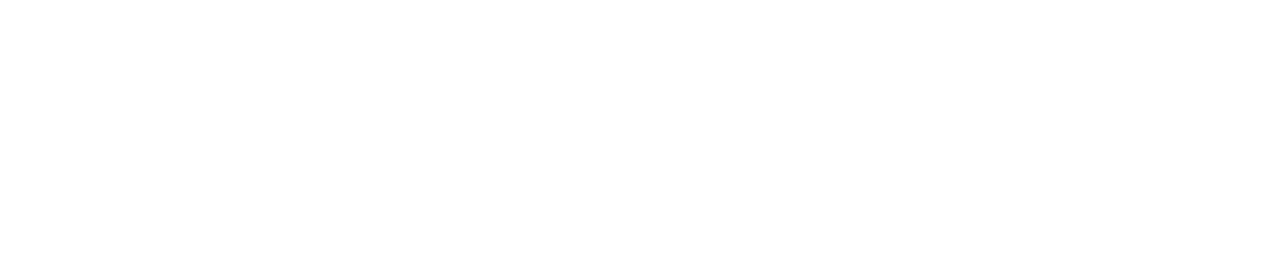
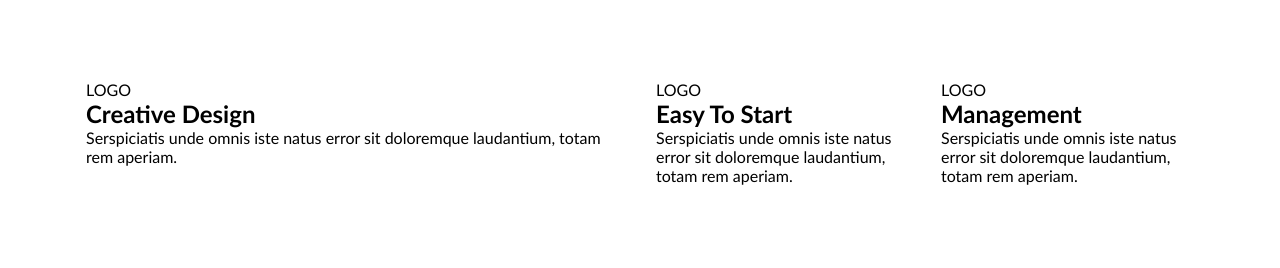
Before and after one commit to front-end-by-rimantas/55-grupe-teamwork-bootsland, a website: page index.html in a window 1280 px wide. Drawn offline with Linux system fonts and the light colour scheme.

Commit message:
trio-tabs

```diff
--- a/index.html
+++ b/index.html
@@ -11,6 +11,32 @@
 
 <body>
     <div id="app"></div>
+
+
+     <div class="container">
+            <div class="row">
+                <div class="col-6">
+                    <div>LOGO</div>
+                    <h2>Creative Design</h2>
+                    <p>Serspiciatis unde omnis iste natus error sit doloremque laudantium, totam rem aperiam.</p>
+                </div>
+
+                <div class="col-3">
+                    <div>LOGO</div>
+                    <h2>Easy To Start</h2>
+                    <p>Serspiciatis unde omnis iste natus error sit doloremque laudantium, totam rem aperiam.</p>
+                </div>
+
+                <div class="col-3">
+                    <div>LOGO</div>
+                    <h2>Management</h2>
+                    <p>Serspiciatis unde omnis iste natus error sit doloremque laudantium, totam rem aperiam.</p>
+                </div>
+            </div>
+    </div>
+
+
+
     <script src="./js/pages/home.js" type="module"></script>
 </body>
 
```
